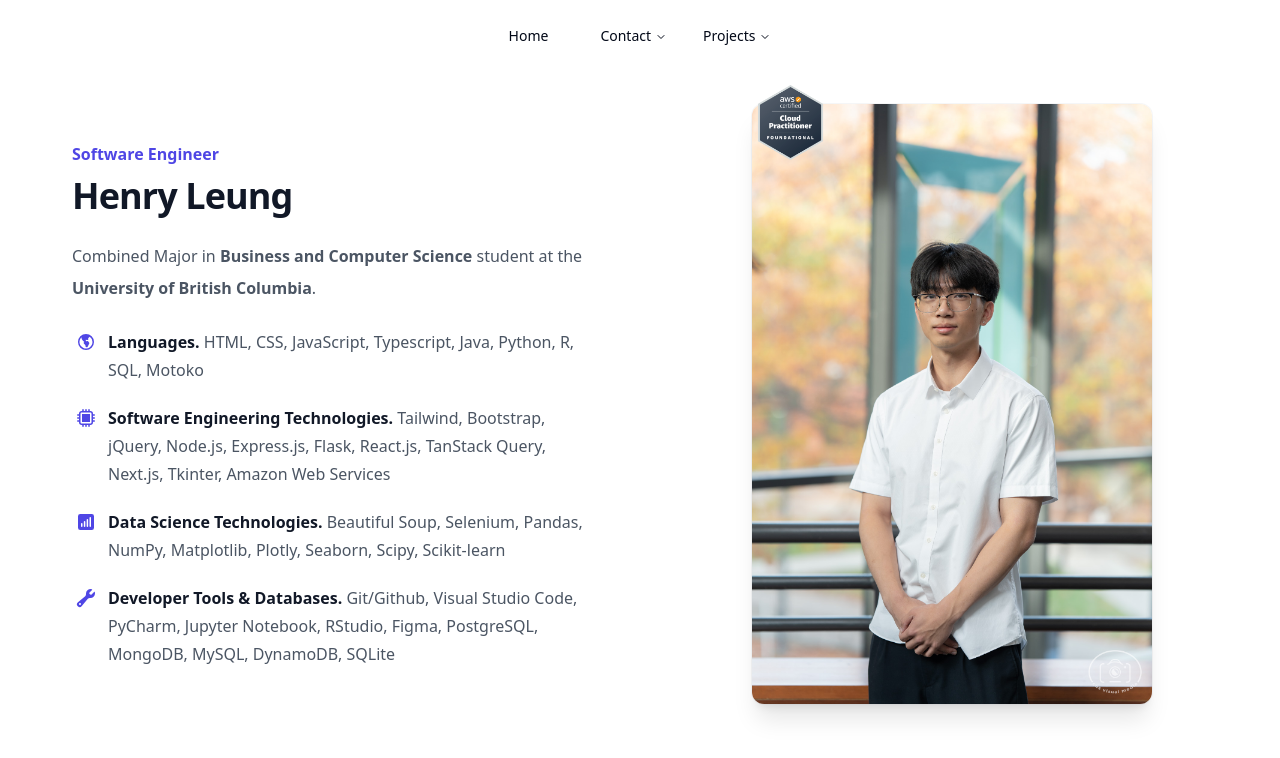
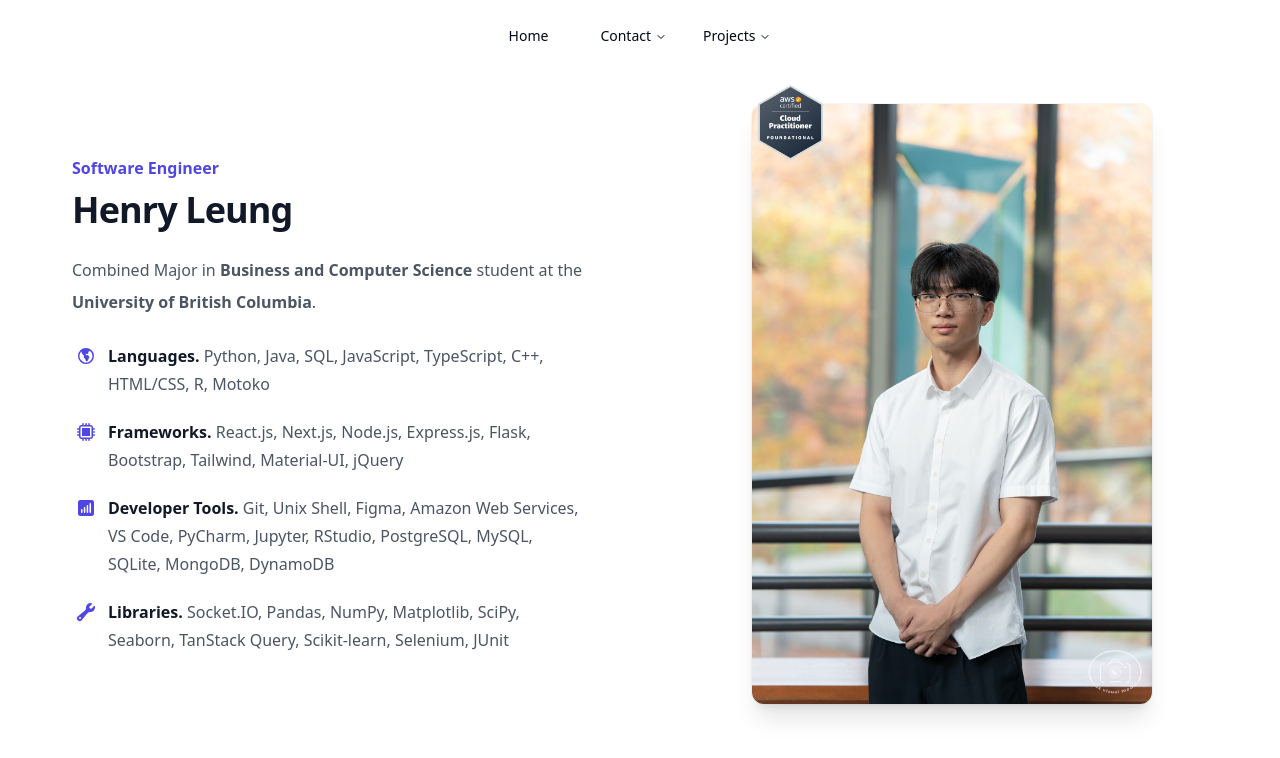
Before and after one commit to HenryLeungJ/personal-website, a Next.js app: page / in a window 1280 px wide. Shown: the top 758 px of the page. Built offline with nearby package versions, Linux system fonts and the light colour scheme.

Commit message:
refactored front page

```diff
--- a/src/components/me.tsx
+++ b/src/components/me.tsx
@@ -11,25 +11,25 @@ const features = [
   {
     name: "Languages.",
     description:
-      "HTML, CSS, JavaScript, Typescript, Java, Python, R, SQL, Motoko",
+      "Python, Java, SQL, JavaScript, TypeScript, C++, HTML/CSS, R, Motoko",
     icon: GlobeAmericasIcon,
   },
   {
-    name: "Software Engineering Technologies.",
+    name: "Frameworks.",
     description:
-      "Tailwind, Bootstrap, jQuery, Node.js, Express.js, Flask, React.js, TanStack Query, Next.js, Tkinter, Amazon Web Services",
+      "React.js, Next.js, Node.js, Express.js, Flask, Bootstrap, Tailwind, Material-UI, jQuery",
     icon: CpuChipIcon,
   },
   {
-    name: "Data Science Technologies.",
+    name: "Developer Tools.",
     description:
-      "Beautiful Soup, Selenium, Pandas, NumPy, Matplotlib, Plotly, Seaborn, Scipy, Scikit-learn",
+      "Git, Unix Shell, Figma, Amazon Web Services, VS Code, PyCharm, Jupyter, RStudio, PostgreSQL, MySQL, SQLite, MongoDB, DynamoDB",
     icon: ChartBarSquareIcon,
   },
   {
-    name: "Developer Tools & Databases.",
+    name: "Libraries.",
     description:
-      "Git/Github, Visual Studio Code, PyCharm, Jupyter Notebook, RStudio, Figma, PostgreSQL, MongoDB, MySQL, DynamoDB, SQLite",
+      "Socket.IO, Pandas, NumPy, Matplotlib, SciPy, Seaborn, TanStack Query, Scikit-learn, Selenium, JUnit",
     icon: WrenchIcon,
   },
 ];
```
